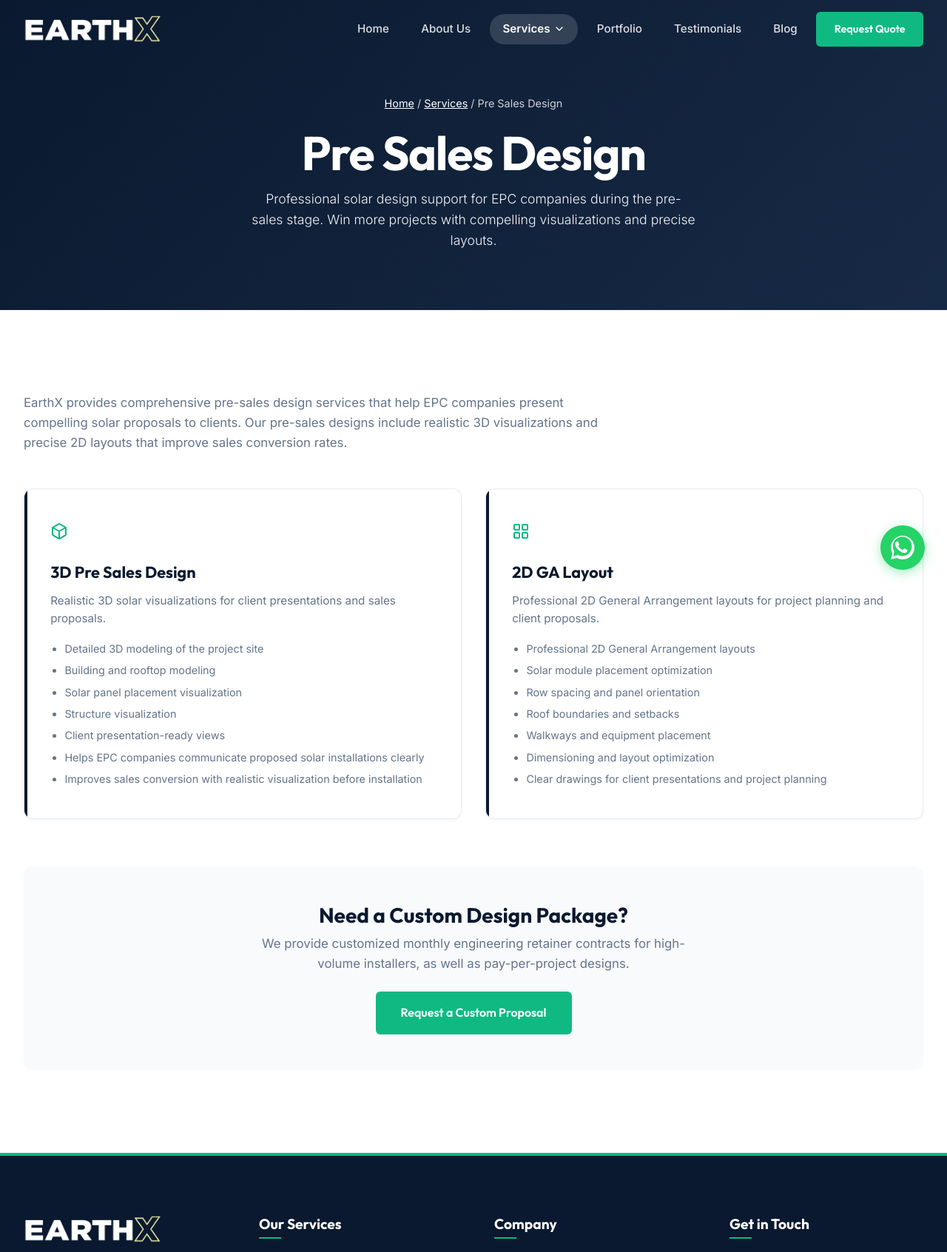
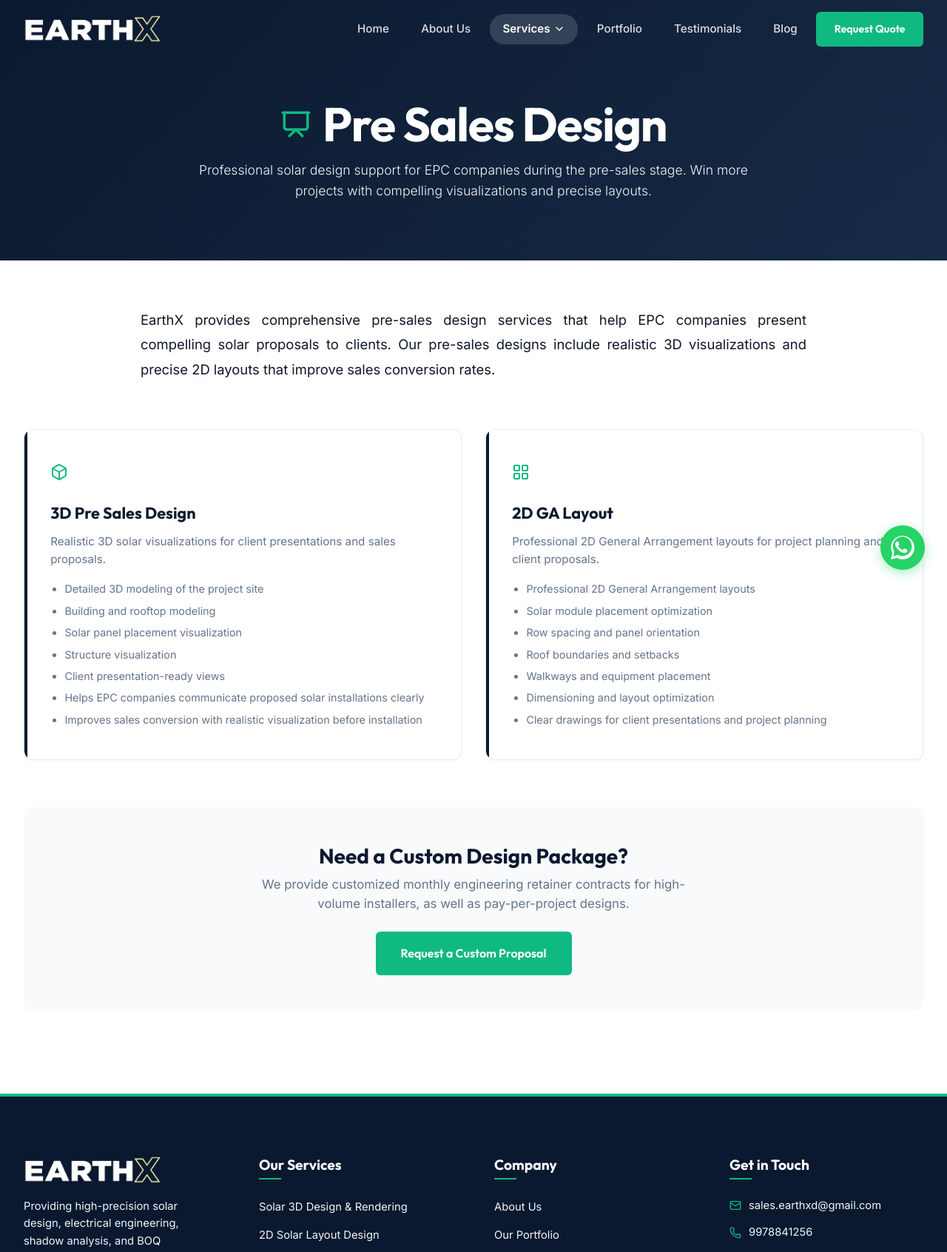
Before and after one commit to EarthXDesigns/earthx-designs, a Flask app: page /services/pre-sales-design in a window 1280 px wide. Shown: the top 1692 px of the page at 74% size. Run offline with Flask 2, Linux system fonts and the light colour scheme; data comes from the database, SQL or seed files in the repository.

Commit message:
style: Improve service category page layout (remove breadcrumbs, justify text, add icon)

```diff
--- a/templates/service_category.html
+++ b/templates/service_category.html
@@ -6,23 +6,20 @@
 <!-- Page Hero -->
 <section class="page-hero">
     <div class="container">
-        <!-- Breadcrumbs -->
-        <div class="breadcrumbs">
-            <a href="{{ url_for('home') }}">Home</a> /
-            <a href="{{ url_for('services') }}">Services</a> /
-            <span>{{ category.name }}</span>
-        </div>
-        <h1>{{ category.hero_heading or category.name }}</h1>
-        <p>{{ category.hero_subtitle or 'Professional solar engineering and design solutions.' }}</p>
+        <h1 style="display: flex; align-items: center; justify-content: center; gap: 15px;">
+            <i data-lucide="{{ category.icon or 'briefcase' }}" style="width: 42px; height: 42px; color: var(--accent);"></i>
+            {{ category.hero_heading or category.name }}
+        </h1>
+        <p style="max-width: 800px; margin: 0 auto;">{{ category.hero_subtitle or 'Professional solar engineering and design solutions.' }}</p>
     </div>
 </section>
 
 <!-- Description & Services Detail Section -->
-<section class="section-padding">
+<section class="section-padding" style="padding-top: 4rem;">
     <div class="container">
         {% if category.full_description %}
-        <div class="service-category-description" style="margin-bottom: 3rem; max-width: 800px;">
-            <p>{{ category.full_description }}</p>
+        <div class="service-category-description" style="margin: 0 auto 4rem auto; max-width: 900px;">
+            <p style="text-align: justify; font-size: 1.15rem; line-height: 1.8; color: var(--text-dark);">{{ category.full_description }}</p>
         </div>
         {% endif %}
 
```
